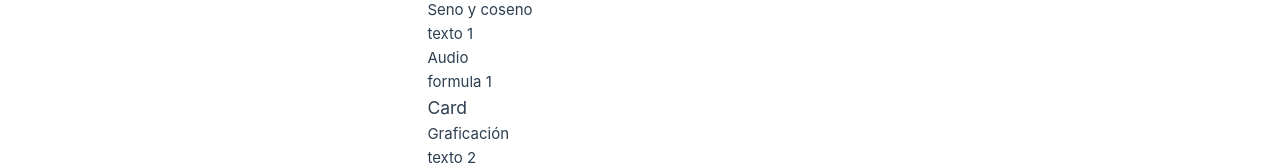
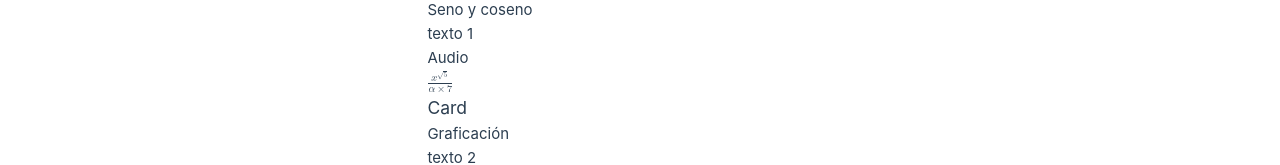
Before and after one commit to jservingo/kopedia, a Vue app: page /page in a window 1280 px wide. Shown: the part 434-599 px from the top of the page. Built offline with nearby package versions, Linux system fonts and the light colour scheme; no server answers.

Commit message:
Se modifico el componente Formula para mostrar la formula usando mathML

```diff
--- a/index.html
+++ b/index.html
@@ -1,10 +1,10 @@
 <!DOCTYPE html>
-<html lang="en">
+<html lang="es">
   <head>
     <meta charset="UTF-8">
     <link rel="icon" href="/favicon.ico">
     <meta name="viewport" content="width=device-width, initial-scale=1.0">
-    <title>Vite App</title>
+    <title>Kopedia</title>
   </head>
   <body>
     <div id="app"></div>
--- a/src/modules/page/components/Formula.vue
+++ b/src/modules/page/components/Formula.vue
@@ -1,6 +1,6 @@
 <template>
     <div class ="container">
-        <div>{{ formula }}</div>
+        <div v-html=formula></div>
     </div>
 </template>
 
--- a/src/modules/page/components/Page.vue
+++ b/src/modules/page/components/Page.vue
@@ -33,7 +33,22 @@ const page = ref({
                 },
                 {
                     type: 'formula',
-                    formula: 'formula 1'
+                    formula: `
+                        <math>
+                        <mfrac>
+                            <msup>
+                            <mi>x</mi>
+                            <msqrt>
+                                <mn>5</mn>
+                            </msqrt>
+                            </msup>
+                            <mrow>
+                            <mi>α</mi>
+                            <mo>×</mo>
+                            <mn>7</mn>
+                            </mrow>
+                        </mfrac>
+                        </math>`
                 }
             ]
         },
```
Also changed, not shown: 1 other file (tests, documents, lock files or other folders).
